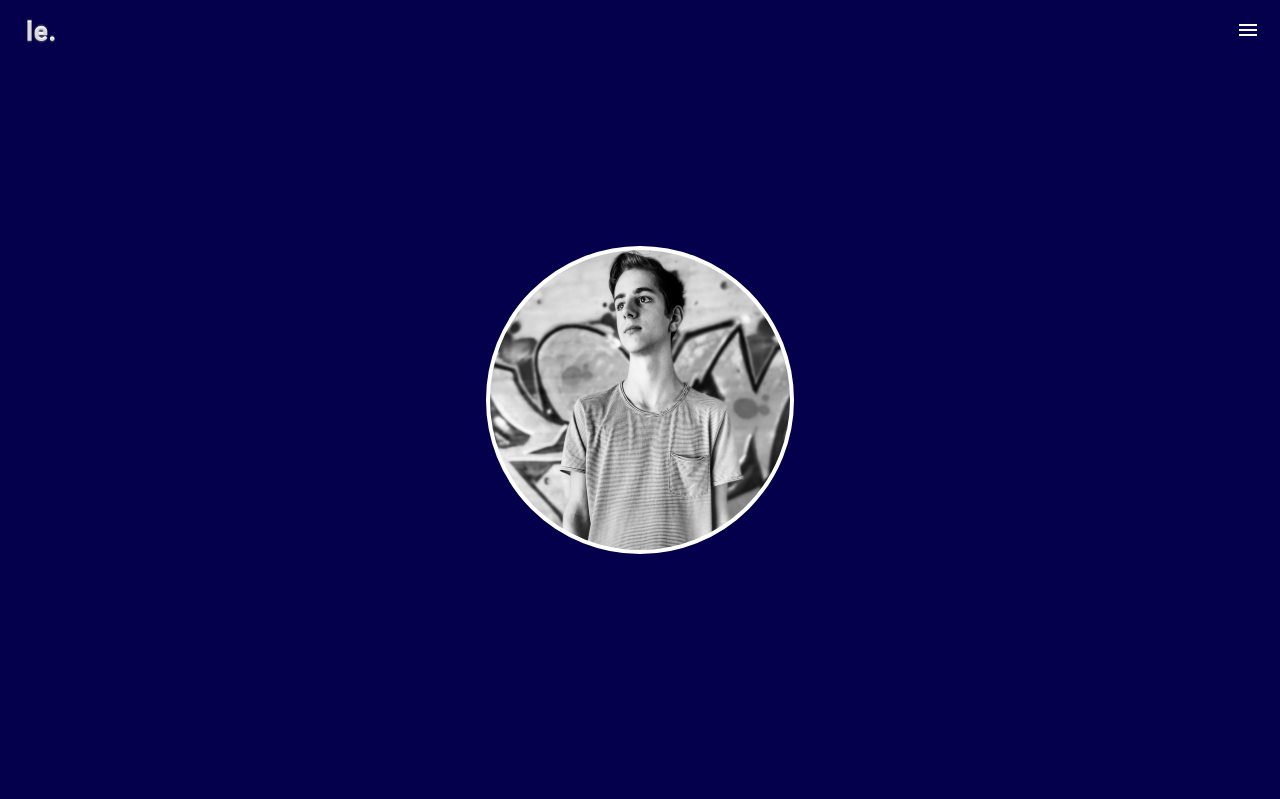
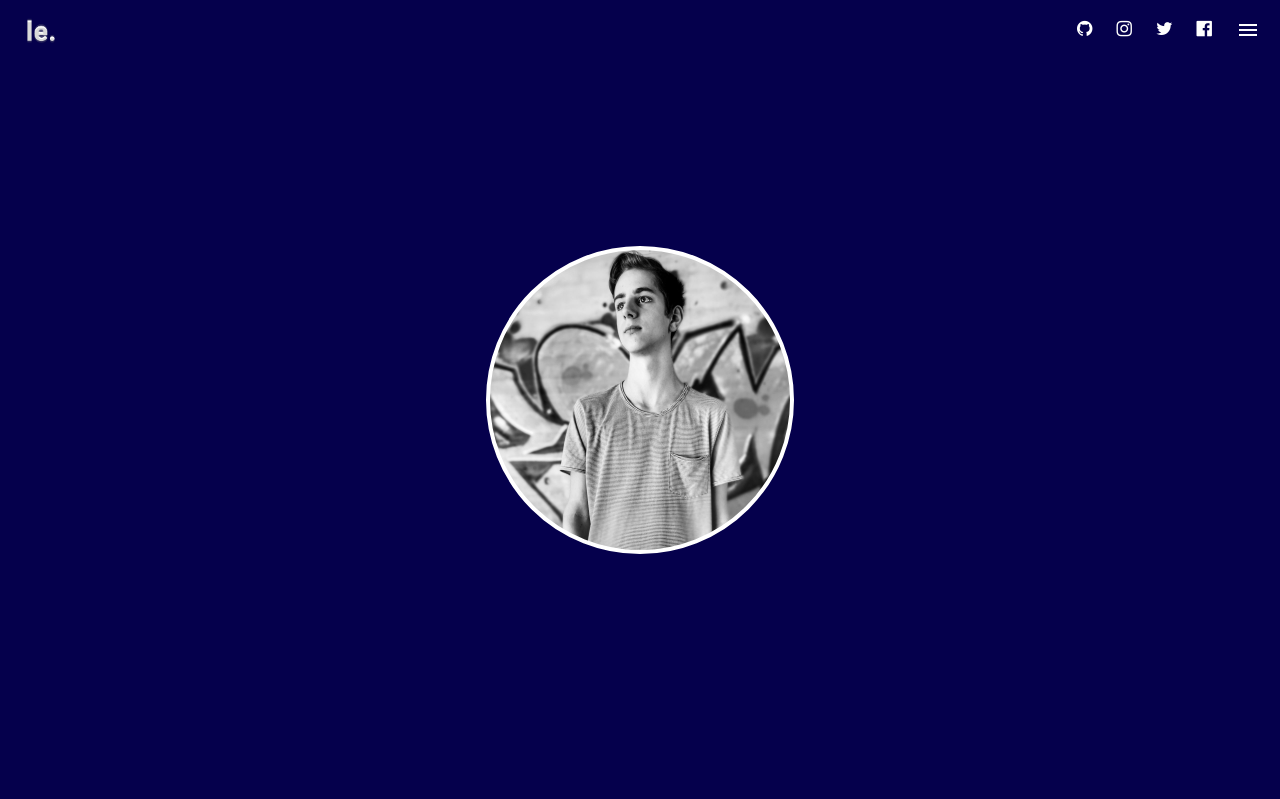
Before and after one commit to GermanKingYT/lukased.github.io, a PHP site: page / in a window 1280 px wide. Shown: the top 799 px of the page. Run offline with PHP 8.4, Linux system fonts and the light colour scheme.

Commit message:
Some big magical update, yes.

```diff
--- a/css/header.css
+++ b/css/header.css
@@ -48,6 +48,13 @@ header {
 
 .header-nav>ul>li>a {
     color: #fff;
+    margin: 0 0 0 10px;
+    font-size: 18px;
+}
+
+.header-nav>ul>li>a:last-child {
+    color: #fff;
+    margin: 0 0 0 20px;
 }
 
 .header-area-avatar {
--- a/css/section.css
+++ b/css/section.css
@@ -9,7 +9,6 @@ section#what {
 
 section#where {
     background: url("../img/background/where.png") no-repeat right center;
-    animation: bg-move 6s infinite;
 }
 
 @keyframes bg-move {
--- a/index.html
+++ b/index.html
@@ -65,6 +65,10 @@
                         <div class="header-area-nav-right">
                             <nav class="header-nav">
                                 <ul class="inline-list">
+                                    <li><a href="https://github.com/lukased"><i class="fa fa-github"></i></a></li>
+                                    <li><a href="https://instagram.com/lukasedeeeer"><i class="fa fa-instagram"></i></a></li>
+                                    <li><a href="https://twitter.com/lukasedeeeer"><i class="fa fa-twitter"></i></a></li>
+                                    <li><a href="https://facebook.com/lukasedeeeer"><i class="fa fa-facebook-official"></i></a></li>
                                     <li><a class="menu-show"><i class="material-icons">menu</i></a></li>
                                 </ul>
                             </nav>
@@ -112,7 +116,7 @@
                         <article>
                             <div class="bubble"></div><h1>Where?</h1>
                             <p>
-                                I am based in Austria.<br>
+                                I am based in the East of Austria.<br>
                                 A small country in the middle of europe.<br>
                                 Its a very beautiful place with many trees,<br>
                                 hills and mountains and much green areas.<br>
```
